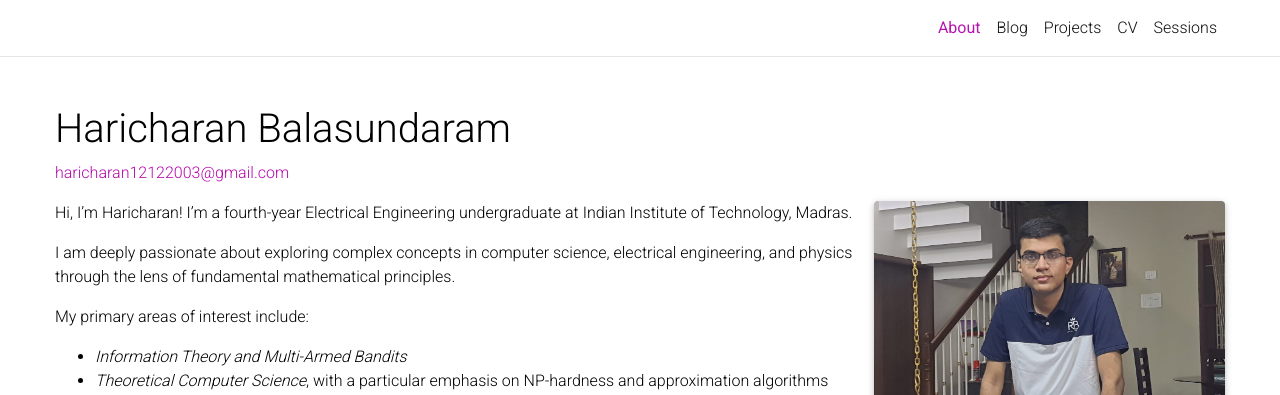
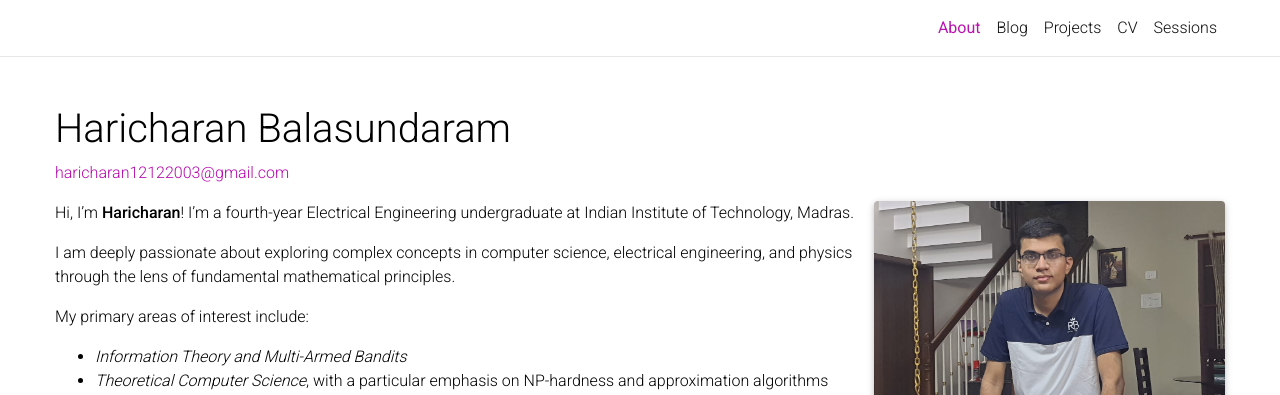
Before and after one commit to Haricharan1212/Haricharan1212.github.io, a Jekyll site: the page built from _pages/about.md, in a window 1280 px wide. Shown: the top 395 px of the page. Built offline with Jekyll 4.4.1, drawn with Linux system fonts in a browser that asks for light colours; full-size pictures stand in for the smaller copies a plugin makes; comment, search, counter and statistics services are not loaded; a style sheet for code colours, icons or effects is not loaded.

```diff
--- a/_pages/about.md
+++ b/_pages/about.md
@@ -16,7 +16,7 @@ selected_papers: false # includes a list of papers marked as "selected={true}"
 social: false  # includes social icons at the bottom of the page
 ---
 
-Hi, I'm Haricharan! I'm a fourth-year Electrical Engineering undergraduate at Indian Institute of Technology, Madras.
+Hi, I'm **Haricharan**! I'm a fourth-year Electrical Engineering undergraduate at Indian Institute of Technology, Madras.
 
 I am deeply passionate about exploring complex concepts in computer science, electrical engineering, and physics through the lens of fundamental mathematical principles.
 
```
Also changed, not shown: _posts/2024-09-07-latex.md (+3 -3 lines).
